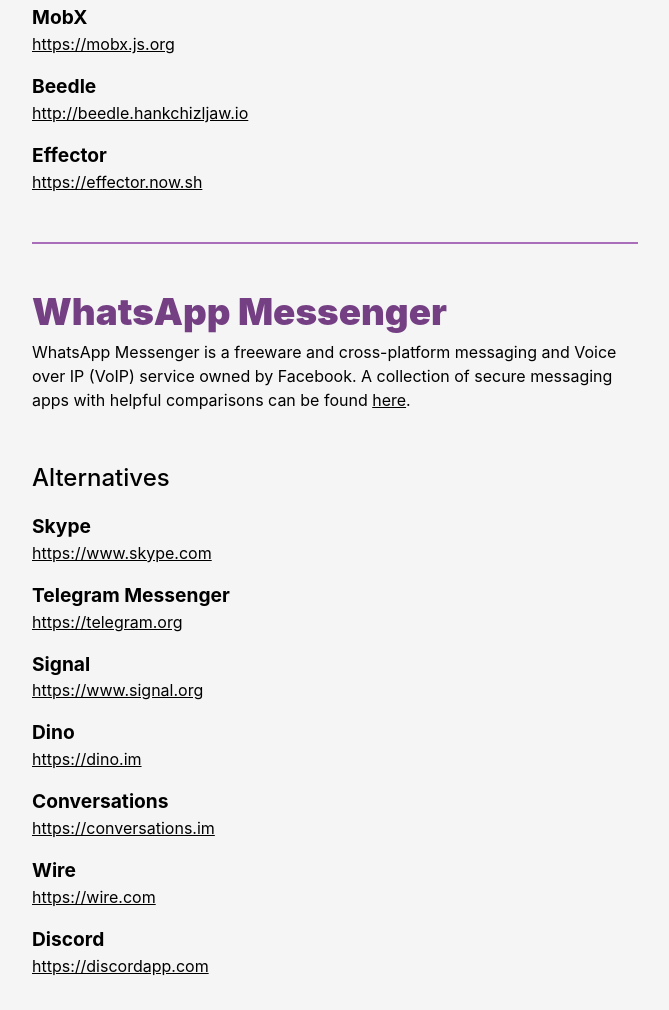
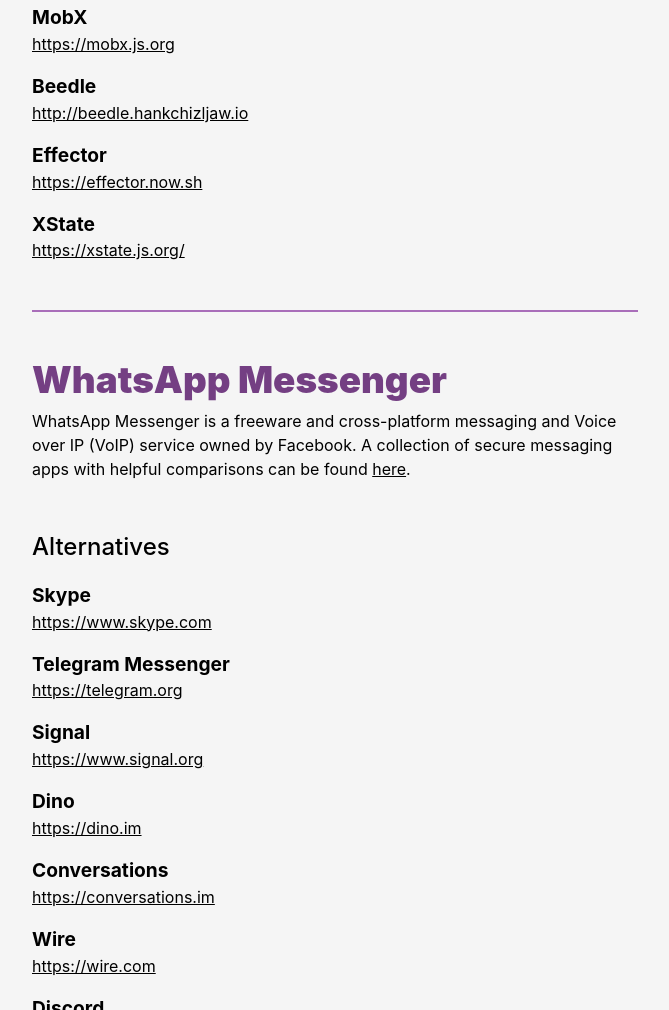
Before and after one commit to Andy-set-studio/npm-uninstall-facebook, an Eleventy site: page index.md in a window 1280 px wide. Shown: the part 5396-6406 px from the top of the page, without its empty margins (0-669 px from the left). Built offline with nearby package versions, Linux system fonts and the light colour scheme; Eleventy itself is replaced by a stand-in of ours; files that its build step writes are made by us from their sources.

Commit message:
Add XState as a Redux alternative

```diff
--- a/items/redux.md
+++ b/items/redux.md
@@ -8,5 +8,7 @@
     link: 'http://beedle.hankchizljaw.io'
   - title: 'Effector'
     link: 'https://effector.now.sh'
+  - title: 'XState'
+    link: 'https://xstate.js.org/'
 ---
 Redux is a handy tool for managing state across an application. Although Redux isn’t strictly a Facebook project, it’s very likely had a lot of Facebook resource put into its development.
```
